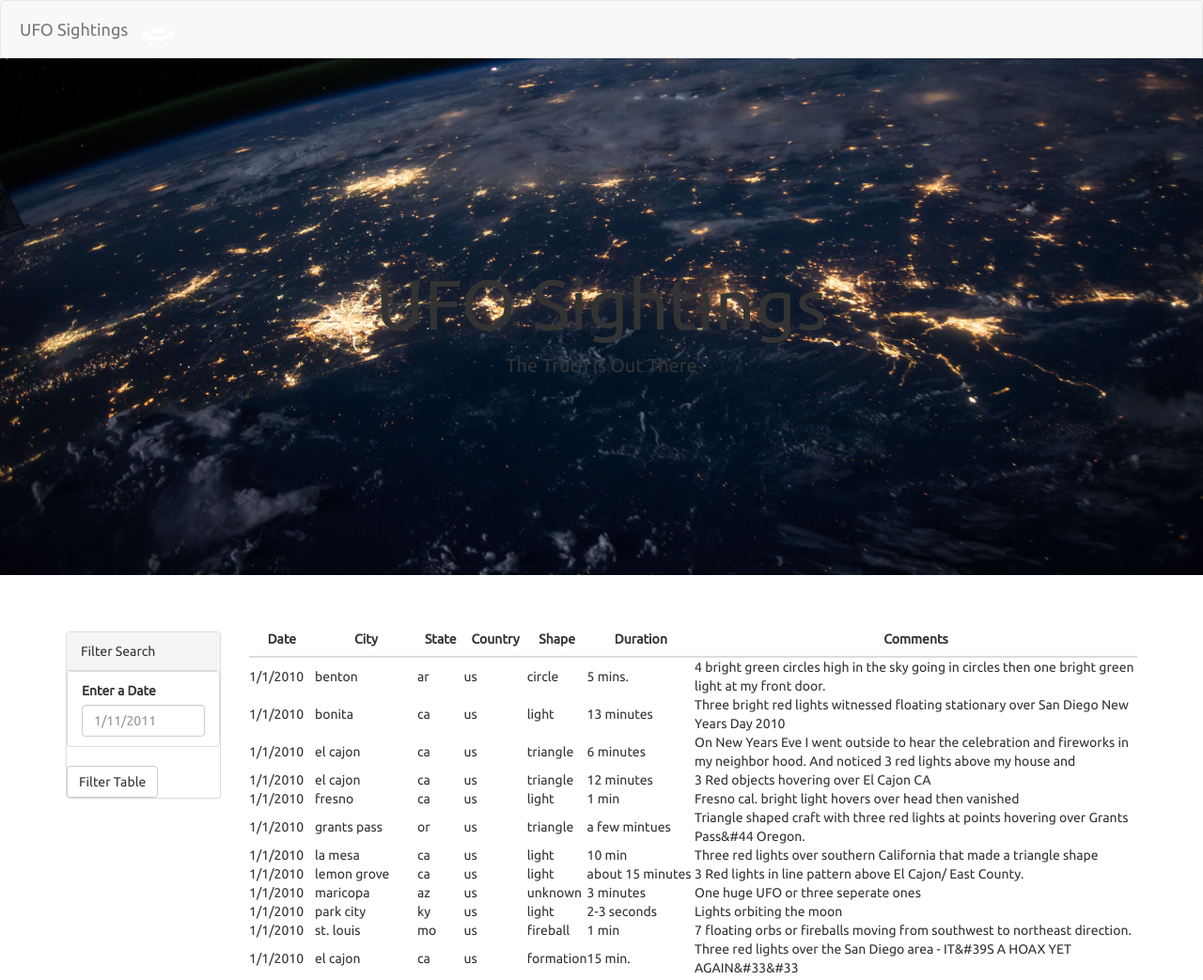
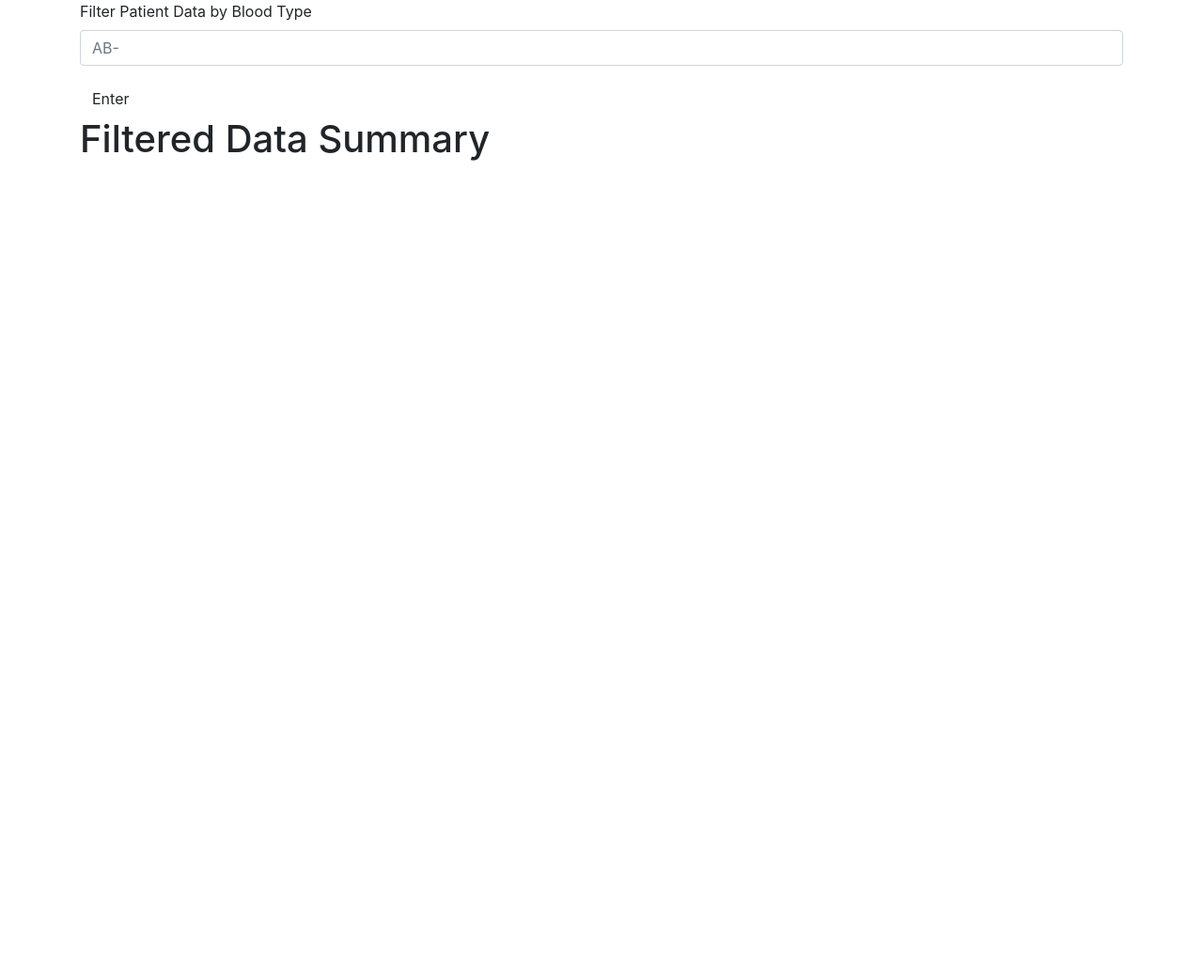
Before and after one commit to octaviaisom/JavaScript-Challenge, a plain HTML site: page index.html in a window 1280 px wide. Shown: the top 1043 px of the page at 94% size. After the commit the page ends 800 px from the top, so only its background shows below. Drawn offline with nearby package versions, Linux system fonts and the light colour scheme.

Commit message:
html update

```diff
--- a/index.html
+++ b/index.html
@@ -1,79 +1,38 @@
 <!DOCTYPE html>
-<html>
+<html lang="en">
 
 <head>
-  <meta charset="utf-8">
-  <title>UFO Finder</title>
-  <meta name="viewport" content="width=device-width, initial-scale=1">
+  <meta charset="UTF-8">
+  <meta name="viewport" content="width=device-width, initial-scale=1.0">
+  <meta http-equiv="X-UA-Compatible" content="ie=edge">
+  <title>Forms</title>
   <link rel="stylesheet" href="https://maxcdn.bootstrapcdn.com/bootswatch/3.3.7/superhero/bootstrap.min.css">
-  <link href="https://fonts.googleapis.com/css?family=Ubuntu" rel="stylesheet">
-  <link rel="stylesheet" href="static/css/style.css">
+  <script src="https://d3js.org/d3.v5.min.js"></script>
+  <script src="https://cdnjs.cloudflare.com/ajax/libs/mathjs/5.0.0/math.min.js"></script>
 </head>
 
 <body>
-  <div class="wrapper">
-    <nav class="navbar navbar-default">
-      <div class="container-fluid">
-        <div class="navbar-header">
-          <a class="navbar-brand" href="index.html">UFO Sightings
-            <img class="nav-ufo" src="static/images/ufo.svg">
-          </a>
-        </div>
-      </div>
-    </nav>
-    <div class="hero text-center">
-      <h1>UFO Sightings</h1>
-      <p>The Truth is Out There</p>
-    </div>
   <div class="container">
-      <div class="row margin-top-50">
-        <div class="col-md-2">
-          <aside class="filters">
-            <div class="panel panel-default">
-              <div class="panel-heading">Filter Search</div>
-              <div class="panel-body">
+    <div class="row">
+      <div class="col-md-12">
         <form>
           <div class="form-group">
-                    <ul class="list-group" id="filters">
-                      <li class="filter list-group-item">
-                        <label for="date">Enter a Date</label>
-                        <input class="form-control" id="datetime" type="text" placeholder="1/11/2011">
-                      </li>
-                    </ul>
+            <label for="patient-form">Filter Patient Data by Blood Type</label>
+            <input class="form-control" id="patient-form-input" name="patient-form" type="text" placeholder="AB-">
           </div>
-                  <button id="filter-btn" type="button" class="btn btn-default">Filter Table</button>
+          <button id="button" type="button" class="btn btn-default">Enter</button>
         </form>
       </div>
     </div>
-          </aside>
-        </div>
-        <div class="col-md-10">
-          <div id="table-area" class="">
-            <table id="ufo-table" class="table table-striped">
-              <thead>
-                <tr>
-                  <th class="table-head">Date</th>
-                  <th class="table-head">City</th>
-                  <th class="table-head">State</th>
-                  <th class="table-head">Country</th>
-                  <th class="table-head">Shape</th>
-                  <th class="table-head">Duration</th>
-                  <th class="table-head">Comments</th>
-                </tr>
-              </thead>
-              <tbody></tbody>
-            </table>
+    <div class="row">
+      <div class="col-md-12">
+        <h1>Filtered Data Summary</h1>
+        <ul class="summary"></ul>
       </div>
     </div>
   </div>
-    </div>
-    <footer class="footer">
-      <span class="bottom">UFO Sightings</span>
-    </footer>
-  </div>
-  <script src="https://cdnjs.cloudflare.com/ajax/libs/d3/4.11.0/d3.js"></script>
-  <script src="static/js/data.js"></script>
-  <script src="static/js/app.js"></script>
 </body>
+<script src="data.js"></script>
+<script src="app.js"></script>
 
 </html>
```
Lines whose indentation alone changed are shown as unchanged.
